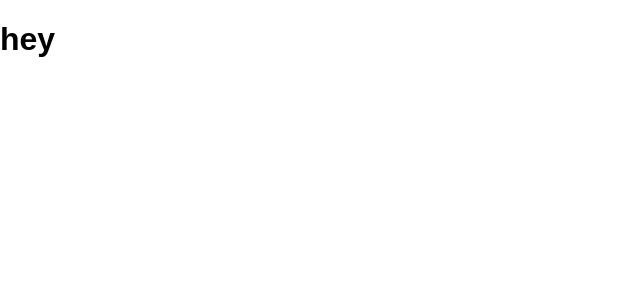
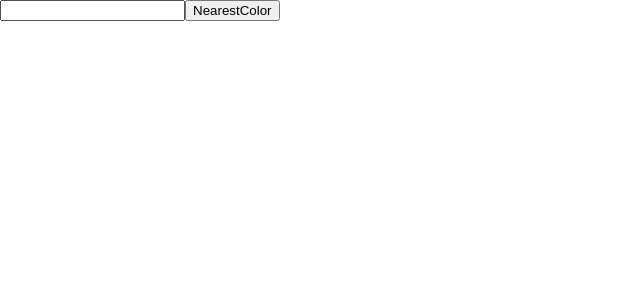
Before and after one commit to DennisTimmers01/color-scan, a React (Create React App) app: page / in a window 1280 px wide. Shown: the top 300 px of the page, without its empty margins (0-640 px from the left). Built offline with nearby package versions, Linux system fonts and the light colour scheme.

Commit message:
Added nearest color functionality

```diff
--- a/src/App.js
+++ b/src/App.js
@@ -1,10 +1,41 @@
 import React, { Component } from 'react'
+import nearestColor from 'nearest-color'
+import NearestColorForm from './components/NearestColorForm'
 
 class App extends Component {
+  constructor (props) {
+    super(props)
+    this.state = {
+      colors: {
+        red: '#f00',
+        yellow: '#ff0',
+        blue: '#00f'
+      },
+      nearestColorValue: ''
+    }
+
+    this.changeHandler = this.changeHandler.bind(this)
+    this.getNearestColor = this.getNearestColor.bind(this)
+  }
+
+  getNearestColor (e) {
+    e.preventDefault()
+    const { colors, nearestColorValue } = this.state
+    const newNearestColor = nearestColor.from(colors)(nearestColorValue)
+    console.log(newNearestColor)
+  }
+
+  changeHandler ({ target }) {
+    this.setState({ [target.name]: target.value })
+  }
+
   render () {
     return (
       <div className='App'>
-        <h1>hey</h1>
+        <NearestColorForm
+          onChange={this.changeHandler}
+          onSubmit={this.getNearestColor}
+        />
       </div>
     )
   }
--- /dev/null
+++ b/src/components/NearestColorForm.js
@@ -0,0 +1,14 @@
+import React from 'react'
+
+const NearestColorForm = ({onChange, onSubmit}) => (
+  <form onSubmit={onSubmit}>
+    <input
+      type='text'
+      name='nearestColorValue'
+      onChange={onChange}
+    />
+    <button>NearestColor</button>
+  </form>
+)
+
+export default NearestColorForm
```
